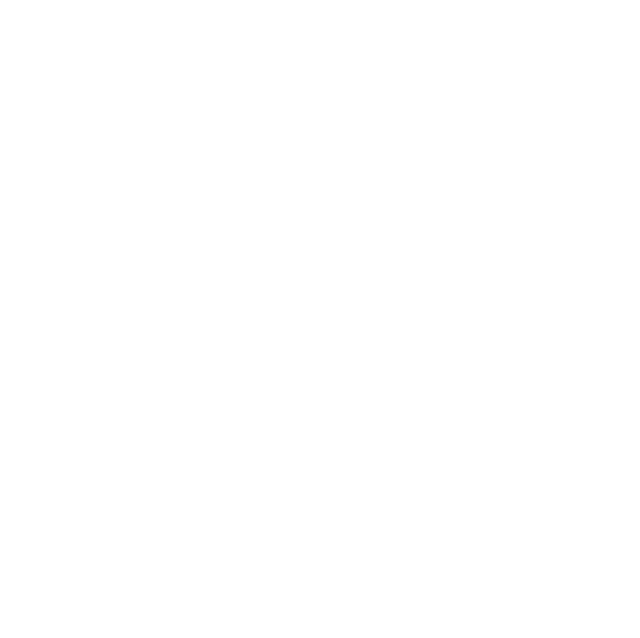
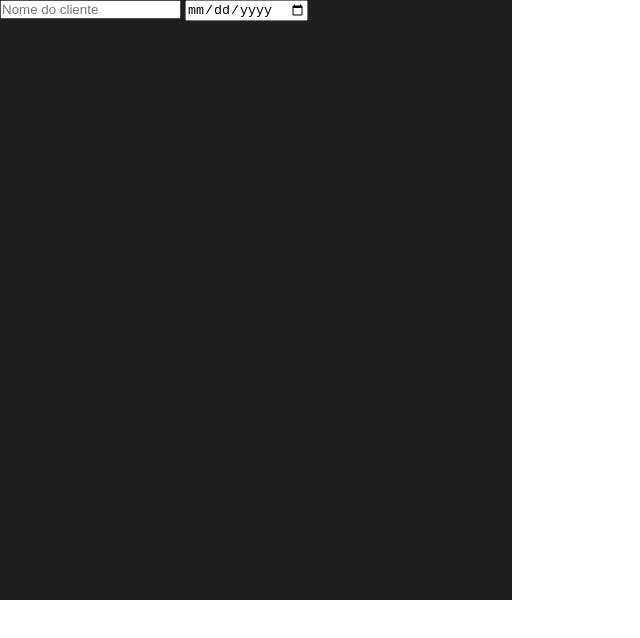
Before and after one commit to Isac2006/Pagina-de-agendamento, a plain HTML site: page index.html in a window 1280 px wide. Shown: the whole page, without its empty margins (0-640 px from the left). Drawn offline with Linux system fonts and the light colour scheme.

Commit message:
estruturação do html e inicio do css

```diff
--- a/index.html
+++ b/index.html
@@ -8,5 +8,18 @@
 </head>
 <body>
     <script  src="script.js"></script>
+    <header></header>
+    <div class="agendamento">
+        <input type="text" id="nome" placeholder="Nome do cliente">
+        <input type="date" id="data" placeholder="Data do agendamento">
+        <ul class="horarios">
+        </ul>
+    </div>
+    <div class="agendados">
+        <ul class="lista-agendados">
+
+        </ul>
+    </div>
+
 </body>
 </html>
--- a/style.css
+++ b/style.css
@@ -0,0 +1,9 @@
+*{
+    margin: 0;
+    padding: 0;
+}
+.agendamento{
+    background-color: #1F1F1F;
+    height: 75vh;
+    width: 40vw;
+}
```
